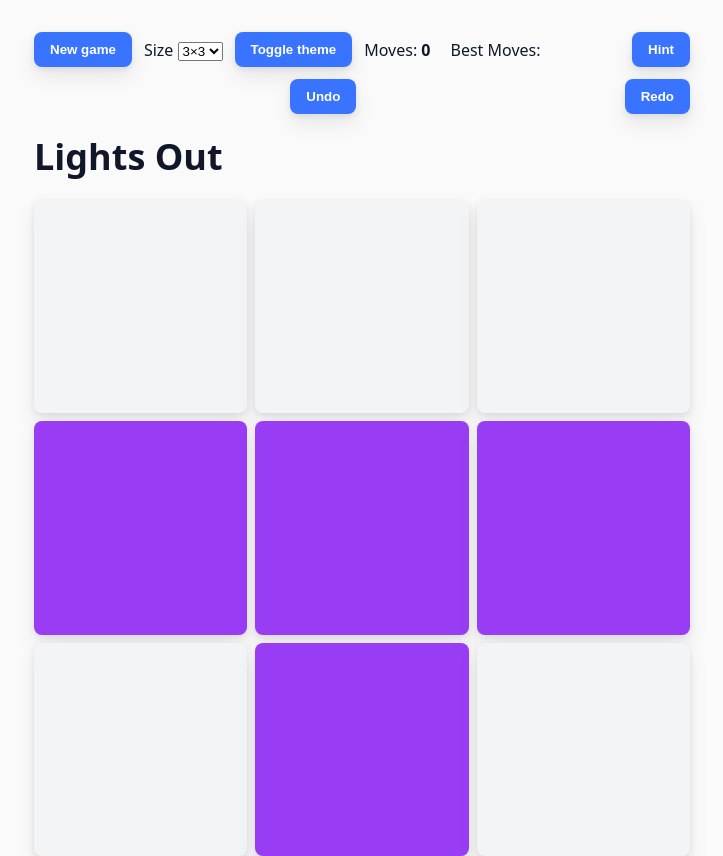
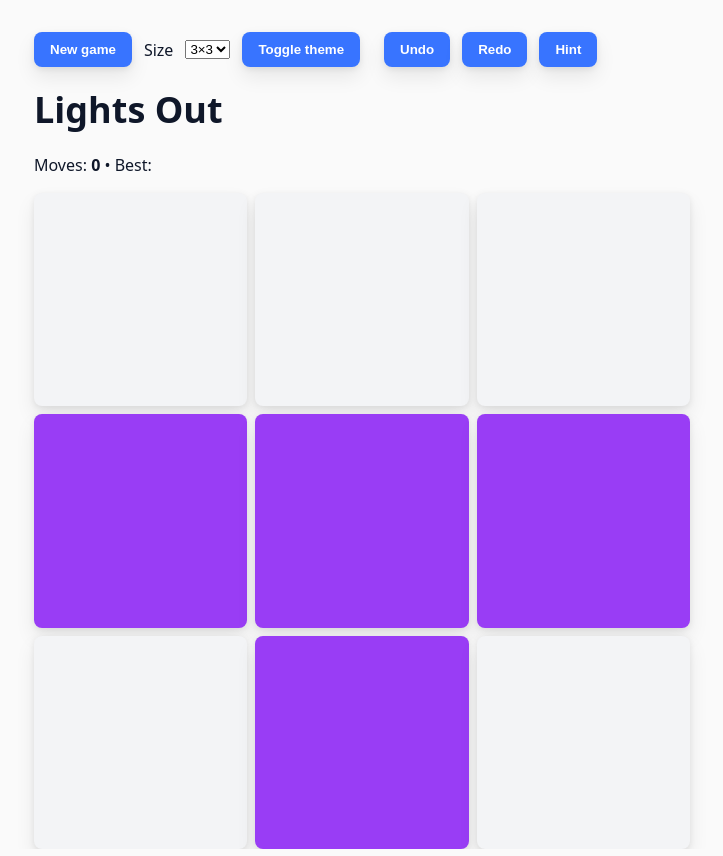
Before and after one commit to arj1211/puzzle-game, a plain HTML site: page 03-lights-out/index.html in a window 1280 px wide. Shown: the whole page, without its empty margins (278-1001 px from the left). Drawn offline with Linux system fonts and the light colour scheme.

Commit message:
refactoring

```diff
--- a/03-lights-out/index.html
+++ b/03-lights-out/index.html
@@ -11,32 +11,28 @@
     <main class="container stack">
       <header class="toolbar">
         <button id="new">New game</button>
-        <label>
-          Size
-          <select id="size" aria-label="Board size"></select>
-        </label>
+
+        <label for="size">Size</label>
+        <select id="size" aria-label="Board size"></select>
+
         <button id="theme">Toggle theme</button>
-        <p class="status">
-          Moves: <strong id="moves">0</strong>
-          <span id="status" aria-live="polite" style="margin-left: 8px"></span>
-        </p>
-        <p class="status">
-          Best Moves: <strong id="best-moves">?</strong>
-          <span id="status" aria-live="polite" style="margin-left: 8px"></span>
-        </p>
-        <button id="hint" style="margin-left: auto; margin-right: 0%">
-          Hint
-        </button>
-        <button id="undo" style="margin-left: auto; margin-right: 0%">
-          Undo
-        </button>
-        <button id="redo" style="margin-left: auto; margin-right: 0%">
-          Redo
-        </button>
+
+        <div class="spacer"></div>
+
+        <button id="undo">Undo</button>
+        <button id="redo">Redo</button>
+        <button id="hint">Hint</button>
       </header>
 
       <section class="stack">
         <h1>Lights Out</h1>
+
+        <p class="status">
+          Moves: <strong id="moves">0</strong> • Best:
+          <strong id="best-moves">–</strong>
+          <span id="status" aria-live="polite" style="margin-left: 8px"></span>
+        </p>
+
         <div id="board" class="board" aria-label="Lights Out board"></div>
       </section>
     </main>
```
